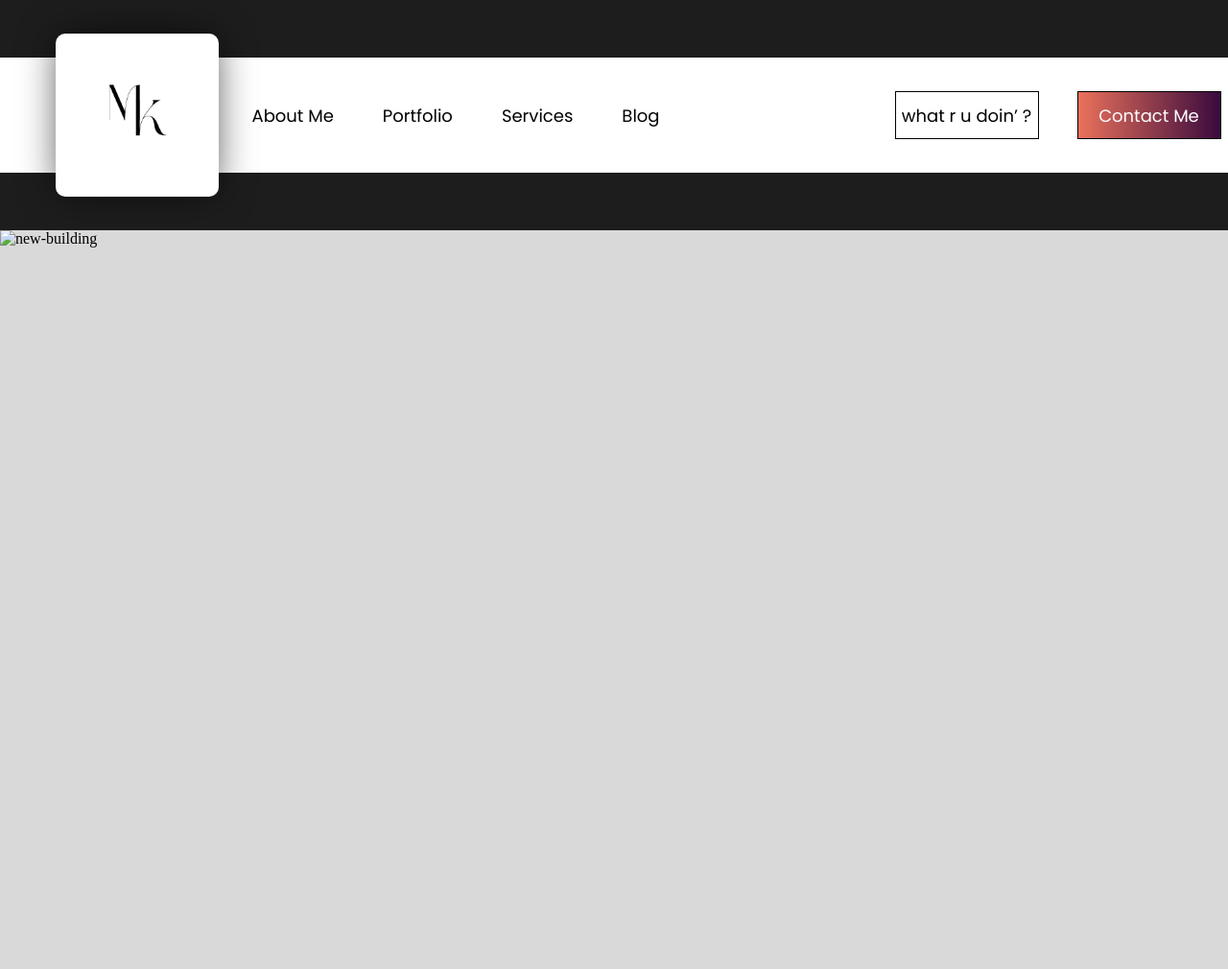
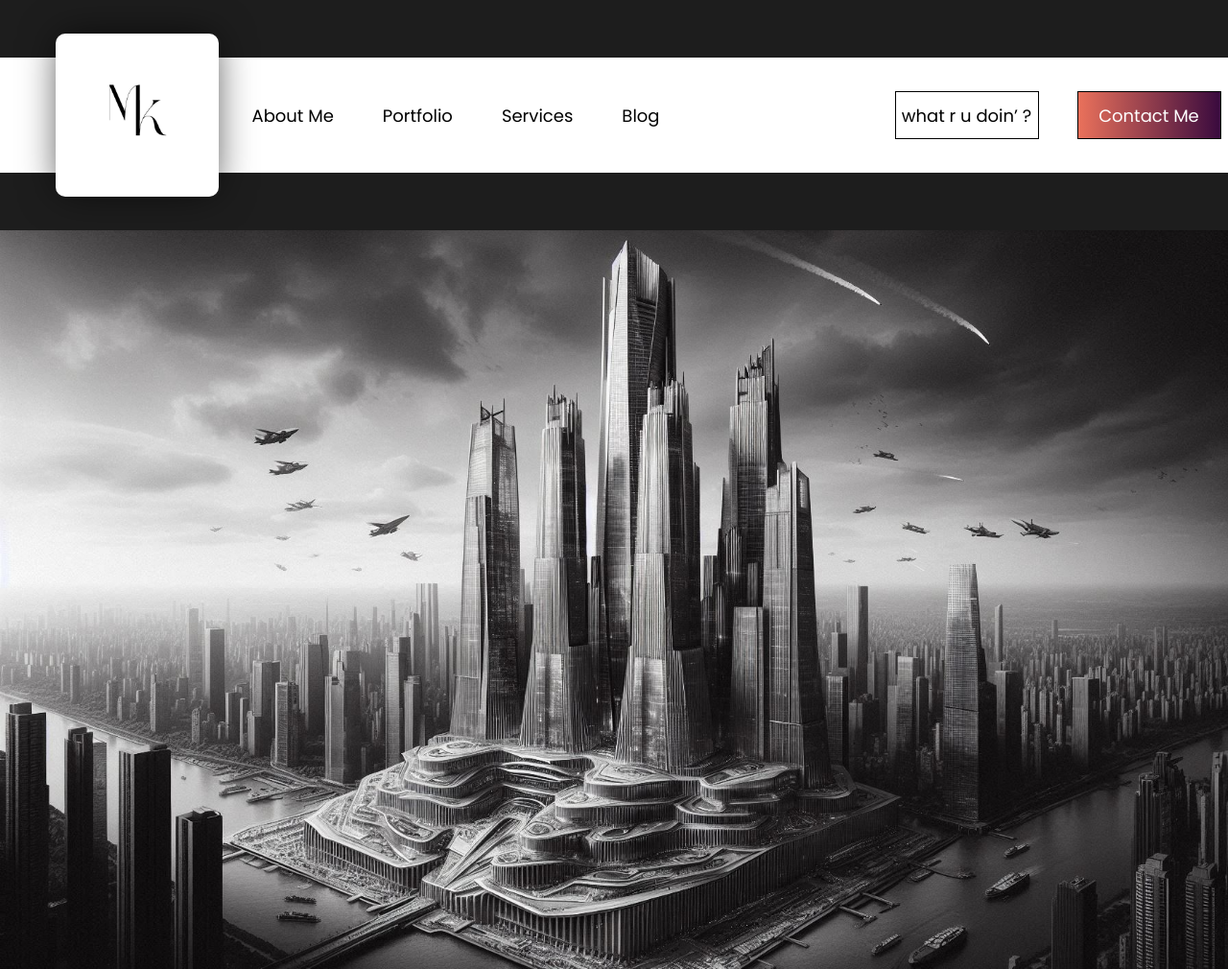
Before and after one commit to Hossein-Khedmati/landing-page, a plain HTML site: page index.html in a window 1280 px wide. Shown: the top 1010 px of the page at 96% size. Drawn offline with nearby package versions, Linux system fonts and the light colour scheme; the site is published under a folder, as on GitHub Pages, so addresses that start at the root find nothing.

Commit message:
edit img link

```diff
--- a/index.html
+++ b/index.html
@@ -51,7 +51,7 @@
     </div>
     <!-- end -->
 
-    <div class="mainimg"><img src="/image/new-building.jpg" alt="new-building"></div>
+    <div class="mainimg"><img src="./image/new-building.jpg" alt="new-building"></div>
     <img src="./image/SHAPE.png" alt="" class="shape" />
     <div class="description">
       <div class="img2">
```
